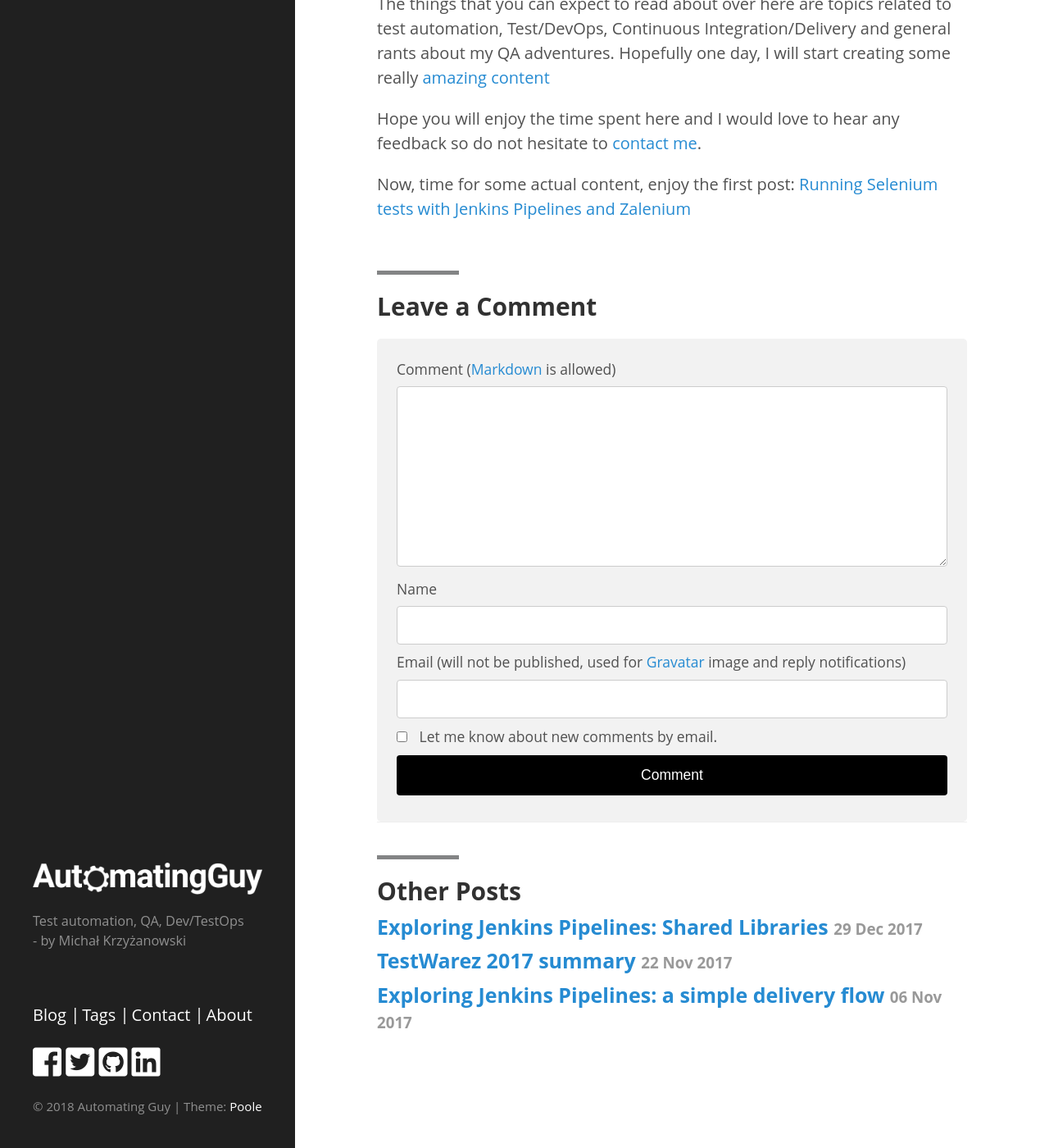
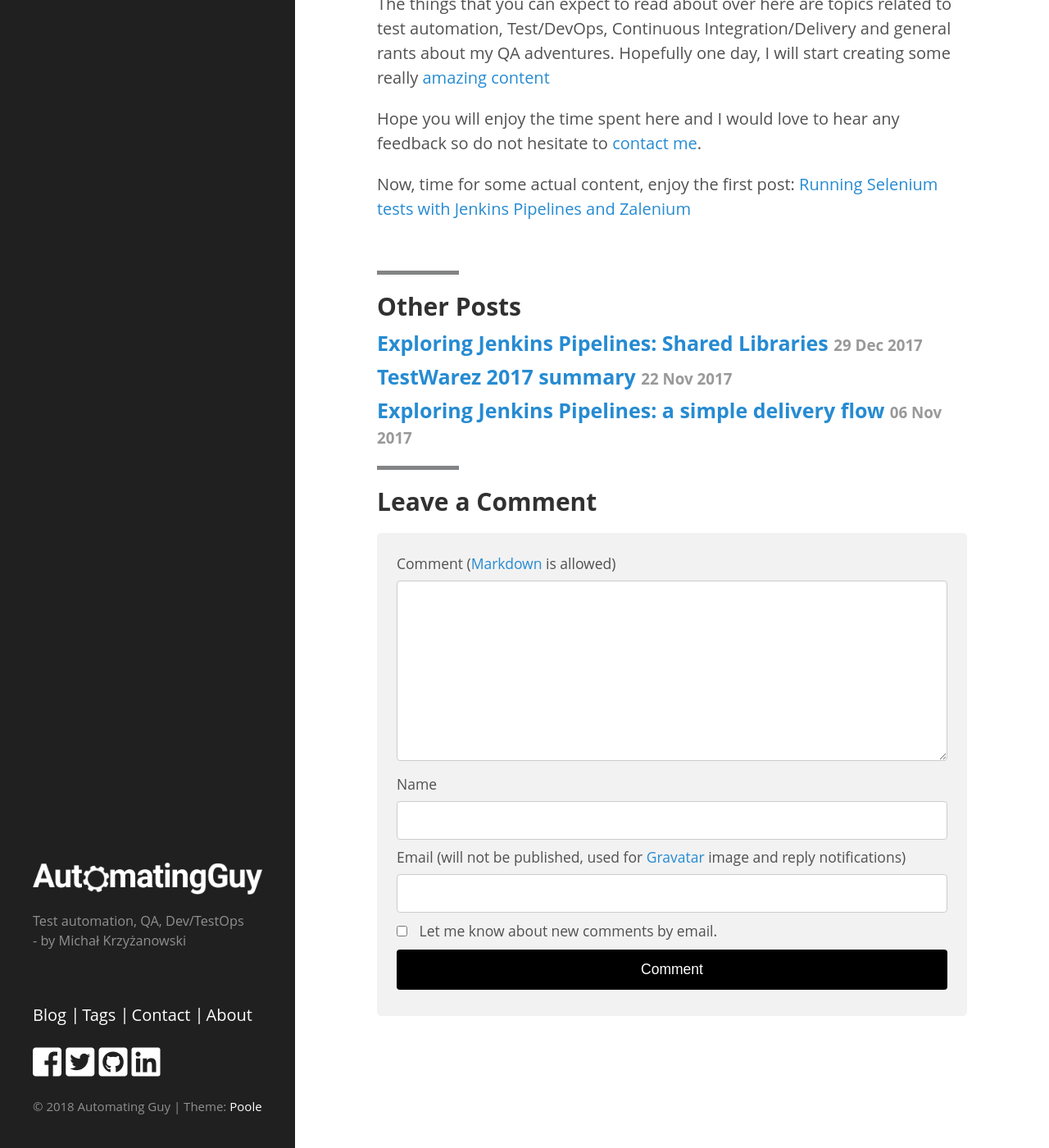
Before and after one commit to mkrzyzanowski/mkrzyzanowski.github.io, a Jekyll site: the page built from _posts/2017-10-13-welcome.md, in a window 1280 px wide and 1400 px high, scrolled down 1202 px. Shown: the whole window at 82% size. Built offline with Jekyll 4.4.1, drawn with Linux system fonts in a browser that asks for light colours; nearby versions of some CDN libraries; comment, search, counter and statistics services are not loaded.

Commit message:
Moved related posts section above comments, adjusted CSS

```diff
--- a/_layouts/post.html
+++ b/_layouts/post.html
@@ -32,10 +32,6 @@ layout: default
   {{ content }}
 </div>
 
-{% if page.comments == true %}
-  {% include comments.html %}
-{% endif %}
-
 <div class="related">
   <h2>Other Posts</h2>
   <ul class="related-posts">
@@ -51,3 +47,7 @@ layout: default
     {% endfor %}
   </ul>
 </div>
+
+{% if page.comments == true %}
+{% include comments.html %}
+{% endif %}
--- a/public/css/poole.css
+++ b/public/css/poole.css
@@ -372,12 +372,6 @@ tbody tr:nth-child(odd) th {
 }
 
 /* Related posts */
-.related {
-  padding-top: 2rem;
-  padding-bottom: 2rem;
-  border-top: 1px solid #eee;
-}
-
 .related:before {
   display: block;
   width: 5rem;
```
